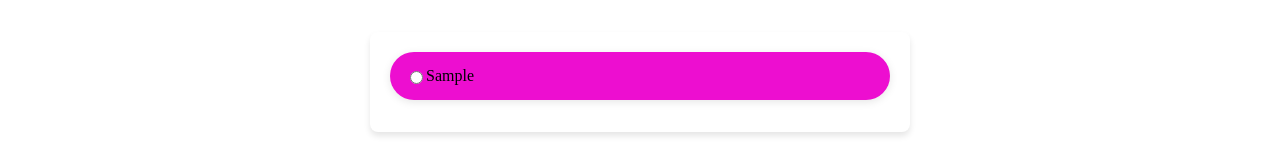
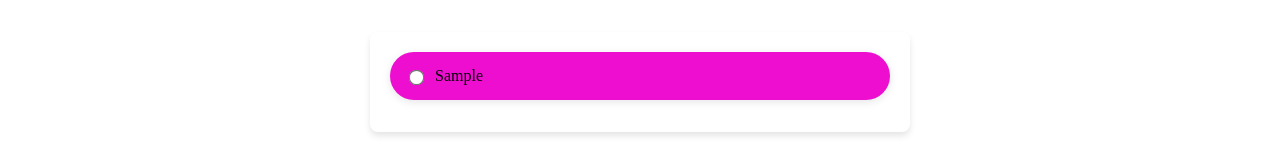
Before and after one commit to sachithrakalani/Todo-App-React-Frontend, a React (Vite) app: page / in a window 1280 px wide. Both pictures are taken after typing "Sample" into the empty fields and a click on the button "Add". Shown: the part 255-415 px from the top of the page. Built offline with nearby package versions, Linux system fonts and the light colour scheme.

Commit message:
Style todo item checkbox

```diff
--- a/src/components/TodoItem.jsx
+++ b/src/components/TodoItem.jsx
@@ -3,7 +3,7 @@ import styles from "./todoitem.module.css";
 export default function TodoItem({ item }) {
     return (
       <div className={styles.itemcontainer}>
-        <input type="radio"/>
+        <input className={styles.todocheckbox} type="radio"/>
         <span>{item}</span>
       </div>
     );
--- a/src/components/todoitem.module.css
+++ b/src/components/todoitem.module.css
@@ -8,3 +8,8 @@
     box-shadow: 0 2px 8px rgba(0, 0, 0, 0.1);
     transition: box-shadow 0.3s ease;
 }
+
+.todocheckbox{
+    margin-right: 12px;
+    transform: scale(1.2);
+}
```
